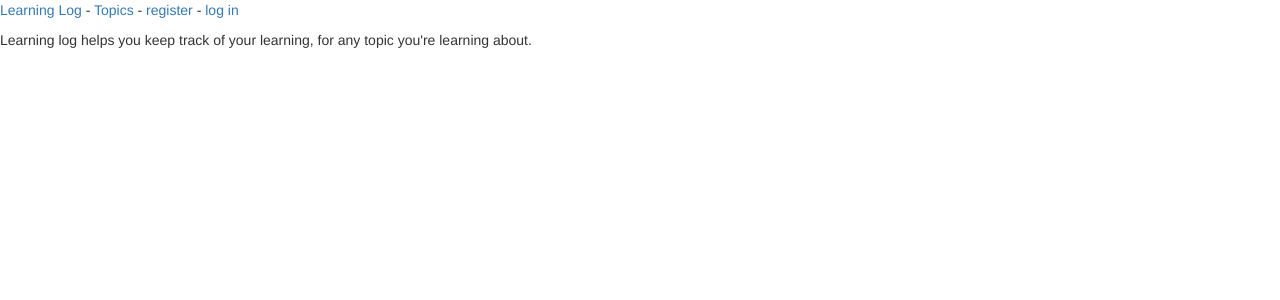
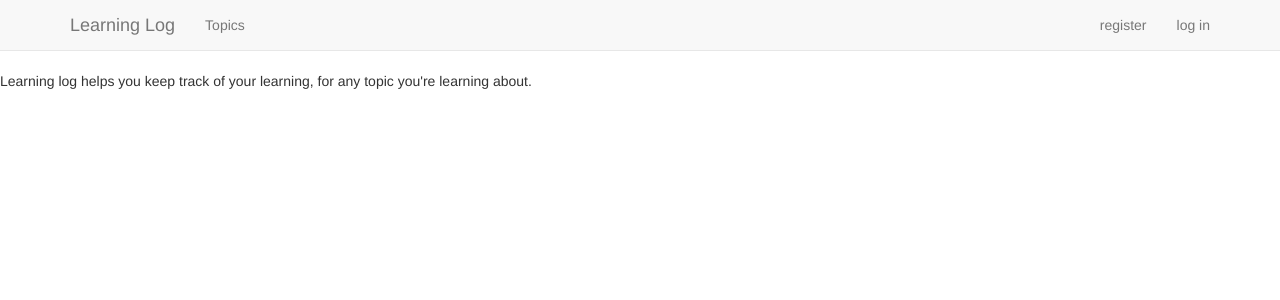
Before and after one commit to link375/learning_log, a Django app: page / in a window 1280 px wide. Shown: the top 300 px of the page. Run offline with Django 3.2, Linux system fonts and the light colour scheme; some libraries are stand-ins or nearby versions.

Commit message:
new base template styled with css

```diff
--- a/learning_logs/templates/learning_logs/base.html
+++ b/learning_logs/templates/learning_logs/base.html
@@ -25,22 +25,41 @@ template tag, indicated by braces and percent signs
     {% bootstrap_javascript %}
 </head>
 
-<p>
-    <a href="{% url 'learning_logs:index' %}">Learning Log</a> -
-    <a href="{% url 'learning_logs:topics' %}">Topics</a> -
+<body>
 
-    <!--
-    check if the user is logged in, if so greet them
-    otherwise provide a link to the login page
-    -->
-    {% if user.is_authenticated %}
-        Hello, {{ user.username }}! -
-        <a href="{% url 'users:logout' %}">log out</a>
-    {% else %}
-        <a href="{% url 'users:register' %}">register</a> -
-        <a href="{% url 'users:login' %}">log in</a>
-    {% endif %}
-</p>
+<!-- static nav bar -->
+<nav class="navbar navbar-default navbar-static-top">
+    <div class="container">
+
+        <div class="navbar-header">
+            <button type="button" class="navbar-toggle collapsed"
+                data-toggle="collapse" data-target="#navbar"
+                aria-expanded="false" aria-controls="navbar">
+            </button>
+            <a class="navbar-brand" href="{% url 'learning_logs:index' %}">
+                Learning Log
+            </a>
+        </div>
+
+
+        <div id="navbar" class="navbar-collapse collapse">
+            <ul class="nav navbar-nav">
+                <li><a href="{% url 'learning_logs:topics' %}">Topics</a></li>
+            </ul>
+
+            <ul class="nav navbar-nav navbar-right">
+                {% if user.is_authenticated %}
+                    <li><a>Hello, {{ user.username }}</a></li>
+                    <li><a href="{% url 'users:logout' %}">log out</a></li>
+                {% else %}
+                    <li><a href="{% url 'users:register' %}">register</a></li>
+                    <li><a href="{% url 'users:login' %}">log in</a></li>
+                {% endif %}
+            </ul>
+        </div><!--/.nav-collapse -->
+
+    </div>
+</nav>
 
 <!-- render the rest of the page -->
 {% block content %}{% endblock content %}
```
